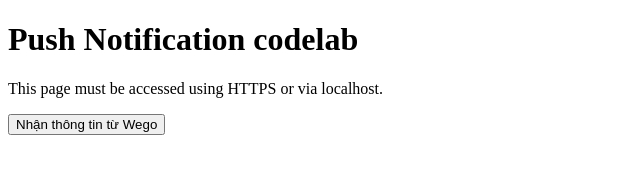
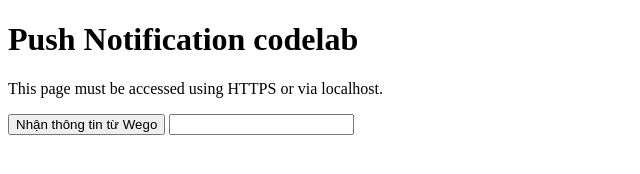
Before and after one commit to trunglen/gcm, a plain HTML site: page index.html in a window 1280 px wide. Shown: the whole page, without its empty margins (0-640 px from the left). Drawn offline with nearby package versions, Linux system fonts and the light colour scheme.

Commit message:
Update index.html

```diff
--- a/index.html
+++ b/index.html
@@ -9,6 +9,7 @@
   <h1>Push Notification codelab</h1>
   <p>This page must be accessed using HTTPS or via localhost.</p>
   <button class="btnRecieve"> Nhận thông tin từ Wego</button>
+	 <input type="text" class="result"/>
   <script src="js/main.js"></script>
 
 </body>
```
